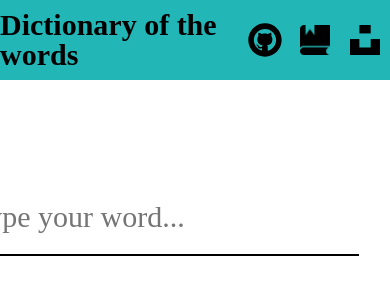
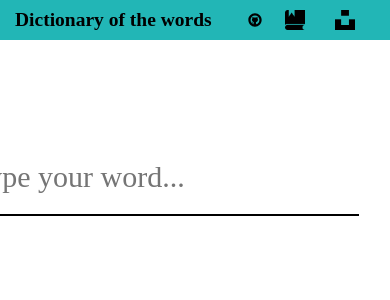
Before and after one commit to MEDOYED/dictionary-of-word, a React (Vite) app: page / in a window 390 px wide. Shown: the top 300 px of the page. Built offline with nearby package versions, Linux system fonts and the light colour scheme.

Commit message:
header | media

```diff
--- a/src/components/app/App.css
+++ b/src/components/app/App.css
@@ -1,4 +1,5 @@
 .container {
   max-width: 1140px;
   margin: 0 auto;
+  padding: 0 15px;
 }
--- a/src/components/pages/word-desc-page/word-desc-page.css
+++ b/src/components/pages/word-desc-page/word-desc-page.css
@@ -1,9 +1,3 @@
-.bob {
-  width: 40px;
-  height: 40px;
-  background-color: #525252;
-}
-
 .word-desc__wrapper {
   max-width: 600px;
   margin: 0 auto;
--- a/src/components/pages/word-desc-page/word-desc-page.jsx
+++ b/src/components/pages/word-desc-page/word-desc-page.jsx
@@ -1,4 +1,4 @@
-import React, { useState, useEffect } from "react";
+import { useState, useEffect } from "react";
 import { useParams } from "react-router-dom";
 
 import AudioPlayer from "../../ui/audio-player/audio-player";
--- a/src/components/widgets/header/header.css
+++ b/src/components/widgets/header/header.css
@@ -15,6 +15,10 @@
 
 .header__logo {
   font-size: 30px;
+
+  @media (max-width: 500px) {
+    font-size: 5vw;
+  }
 }
 
 .header__nav-links {
@@ -23,18 +27,31 @@
 }
 
 .header__nav-link {
+  display: flex;
+  align-items: center;
   margin-right: 10px;
 }
 
-/* .header__nav-link:last-child a img {
-  max-width: 30px;
-  max-width: 30px;
-} */
+.header__nav-link a img {
+  max-height: 50px;
+  max-width: 50px;
+  margin-right: 10px;
+
+  @media (max-width: 500px) {
+    max-height: 20px;
+    max-width: 20px;
+  }
+}
 
 .header__nav-link a[href="https://dictionaryapi.dev/"] img
 {
+  max-height: 30px;
   max-width: 30px;
-  max-width: 30px;
+
+  @media (max-width: 500px) {
+    max-height: 20px;
+    max-width: 20px;
+  }
 }
 
 .header__nav-link a[href="https://unsplash.com/documentation"] img
@@ -42,4 +59,9 @@
   margin-left: 10px;
   max-width: 30px;
   max-width: 30px;
+
+  @media (max-width: 500px) {
+    max-height: 20px;
+    max-width: 20px;
+  }
 }
--- a/src/components/widgets/header/header.jsx
+++ b/src/components/widgets/header/header.jsx
@@ -1,6 +1,6 @@
 import { Link } from "react-router";
 
-import hithubIcon from "../../../assets/img/header/github-icon.svg";
+import githubIcon from "../../../assets/img/header/github-icon.svg";
 import bookIcon from "../../../assets/img/header/book.png";
 import unsplashIcon from "../../../assets/img/header/unsplash-api-icon.png";
 
@@ -18,7 +18,7 @@ const Header = () => {
             <ul className="header__nav-links">
               <li className="header__nav-link">
                 <a href="https://github.com/MEDOYED/dictionary-of-word" target="_blank">
-                  <img src={hithubIcon} alt="link to github" />
+                  <img src={githubIcon} alt="link to github" />
                 </a>
               </li>
               <li className="header__nav-link">
```
